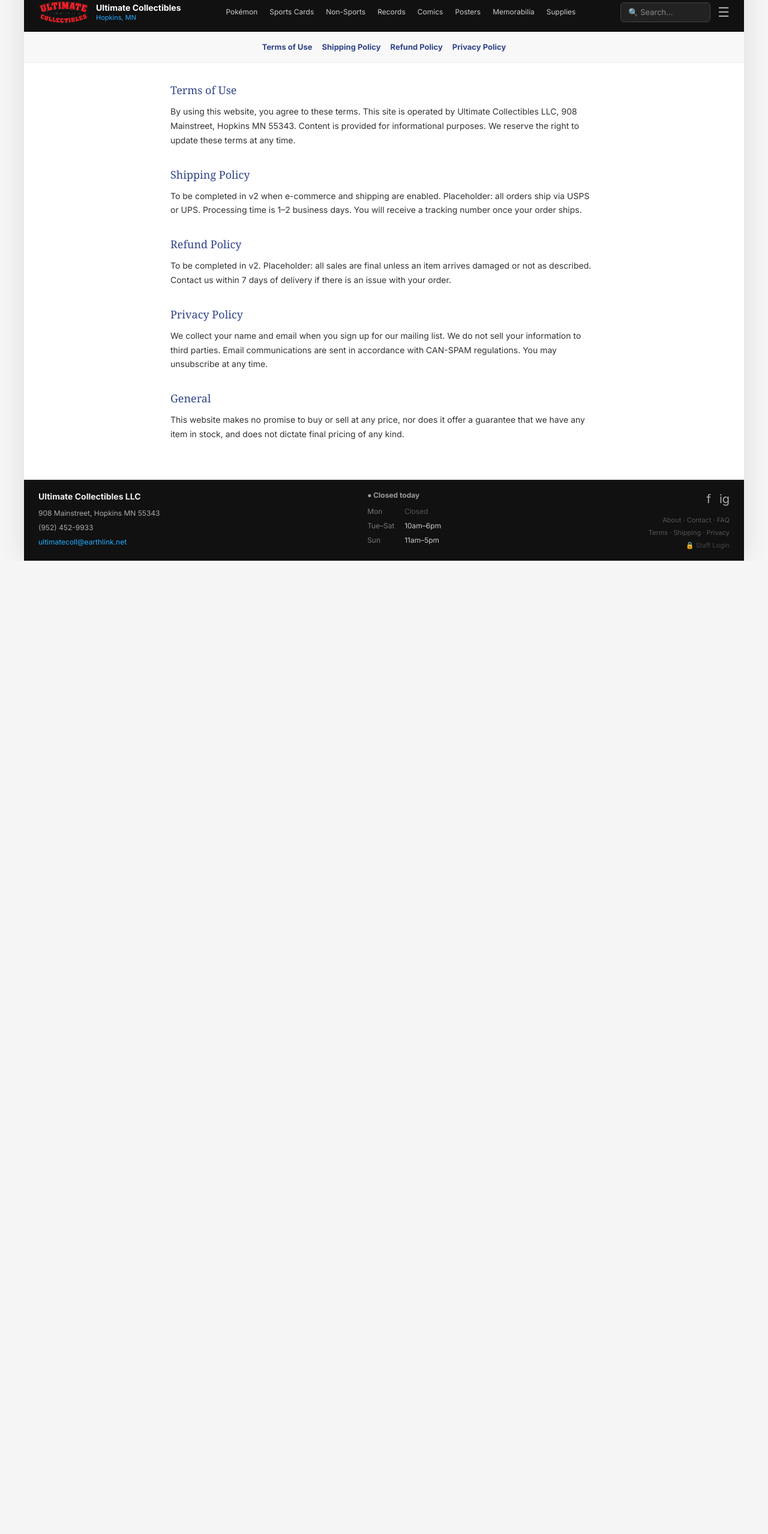
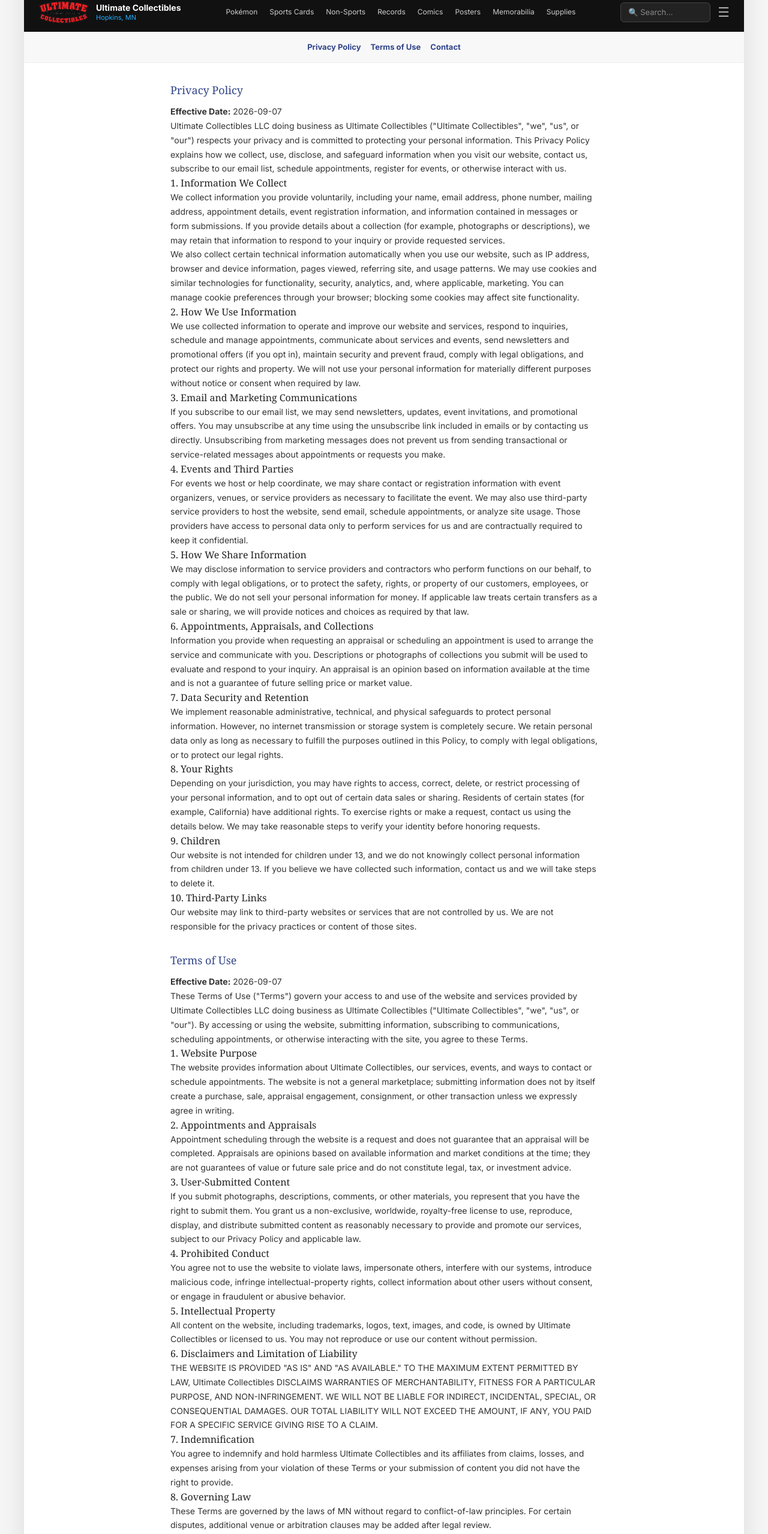
Before and after one commit to sablegg/ultimate-collectibles, a Next.js app: page /legal in a window 1280 px wide. Shown: the part 84-2642 px from the top of the page at 60% size. Before the commit the page ends 1019 px from the top, so only its background shows below. Built offline with nearby package versions, Linux system fonts and the light colour scheme; a web font is replaced by a local one.

Commit message:
Add combined Privacy Policy and Terms of Use page populated with business info

```diff
--- a/app/legal/page.tsx
+++ b/app/legal/page.tsx
@@ -1,68 +1,150 @@
 import { buildMetadata } from "@/lib/seo";
+import { business } from "@/lib/siteData";
 
 export const metadata = buildMetadata("legal");
+
+const effectiveDate = "2026-09-07";
 
 export default function LegalPage() {
   return (
     <>
       <div className="legal-nav">
+        <a href="#privacy">Privacy Policy</a>
         <a href="#terms">Terms of Use</a>
-        <a href="#shipping">Shipping Policy</a>
-        <a href="#refunds">Refund Policy</a>
-        <a href="#privacy">Privacy Policy</a>
+        <a href="#contact">Contact</a>
       </div>
 
       <div className="page-content">
-        {/*
-          NOTE: This is placeholder legal copy. Have an attorney review
-          Terms of Use, Shipping Policy, Refund Policy, and Privacy Policy
-          before this page is relied on in production.
-        */}
+        <div className="legal-section" id="privacy">
+          <h2>Privacy Policy</h2>
+          <p>
+            <strong>Effective Date:</strong> {effectiveDate}
+          </p>
+
+          <p>
+            {business.name} doing business as {business.shortName} (&quot;{business.shortName}&quot;, "we", "us", or "our") respects your privacy and is committed to protecting your personal information. This Privacy Policy explains how we collect, use, disclose, and safeguard information when you visit our website, contact us, subscribe to our email list, schedule appointments, register for events, or otherwise interact with us.
+          </p>
+
+          <h3>1. Information We Collect</h3>
+          <p>
+            We collect information you provide voluntarily, including your name, email address, phone number, mailing address, appointment details, event registration information, and information contained in messages or form submissions. If you provide details about a collection (for example, photographs or descriptions), we may retain that information to respond to your inquiry or provide requested services.
+          </p>
+          <p>
+            We also collect certain technical information automatically when you use our website, such as IP address, browser and device information, pages viewed, referring site, and usage patterns. We may use cookies and similar technologies for functionality, security, analytics, and, where applicable, marketing. You can manage cookie preferences through your browser; blocking some cookies may affect site functionality.
+          </p>
+
+          <h3>2. How We Use Information</h3>
+          <p>
+            We use collected information to operate and improve our website and services, respond to inquiries, schedule and manage appointments, communicate about services and events, send newsletters and promotional offers (if you opt in), maintain security and prevent fraud, comply with legal obligations, and protect our rights and property. We will not use your personal information for materially different purposes without notice or consent when required by law.
+          </p>
+
+          <h3>3. Email and Marketing Communications</h3>
+          <p>
+            If you subscribe to our email list, we may send newsletters, updates, event invitations, and promotional offers. You may unsubscribe at any time using the unsubscribe link included in emails or by contacting us directly. Unsubscribing from marketing messages does not prevent us from sending transactional or service-related messages about appointments or requests you make.
+          </p>
+
+          <h3>4. Events and Third Parties</h3>
+          <p>
+            For events we host or help coordinate, we may share contact or registration information with event organizers, venues, or service providers as necessary to facilitate the event. We may also use third-party service providers to host the website, send email, schedule appointments, or analyze site usage. Those providers have access to personal data only to perform services for us and are contractually required to keep it confidential.
+          </p>
+
+          <h3>5. How We Share Information</h3>
+          <p>
+            We may disclose information to service providers and contractors who perform functions on our behalf, to comply with legal obligations, or to protect the safety, rights, or property of our customers, employees, or the public. We do not sell your personal information for money. If applicable law treats certain transfers as a sale or sharing, we will provide notices and choices as required by that law.
+          </p>
+
+          <h3>6. Appointments, Appraisals, and Collections</h3>
+          <p>
+            Information you provide when requesting an appraisal or scheduling an appointment is used to arrange the service and communicate with you. Descriptions or photographs of collections you submit will be used to evaluate and respond to your inquiry. An appraisal is an opinion based on information available at the time and is not a guarantee of future selling price or market value.
+          </p>
+
+          <h3>7. Data Security and Retention</h3>
+          <p>
+            We implement reasonable administrative, technical, and physical safeguards to protect personal information. However, no internet transmission or storage system is completely secure. We retain personal data only as long as necessary to fulfill the purposes outlined in this Policy, to comply with legal obligations, or to protect our legal rights.
+          </p>
+
+          <h3>8. Your Rights</h3>
+          <p>
+            Depending on your jurisdiction, you may have rights to access, correct, delete, or restrict processing of your personal information, and to opt out of certain data sales or sharing. Residents of certain states (for example, California) have additional rights. To exercise rights or make a request, contact us using the details below. We may take reasonable steps to verify your identity before honoring requests.
+          </p>
+
+          <h3>9. Children</h3>
+          <p>
+            Our website is not intended for children under 13, and we do not knowingly collect personal information from children under 13. If you believe we have collected such information, contact us and we will take steps to delete it.
+          </p>
+
+          <h3>10. Third-Party Links</h3>
+          <p>
+            Our website may link to third-party websites or services that are not controlled by us. We are not responsible for the privacy practices or content of those sites.
+          </p>
+        </div>
+
         <div className="legal-section" id="terms">
           <h2>Terms of Use</h2>
           <p>
-            By using this website, you agree to these terms. This site is
-            operated by Ultimate Collectibles LLC, 908 Mainstreet, Hopkins
-            MN 55343. Content is provided for informational purposes. We
-            reserve the right to update these terms at any time.
+            <strong>Effective Date:</strong> {effectiveDate}
+          </p>
+
+          <p>
+            These Terms of Use ("Terms") govern your access to and use of the website and services provided by {business.name} doing business as {business.shortName} ("{business.shortName}", "we", "us", or "our"). By accessing or using the website, submitting information, subscribing to communications, scheduling appointments, or otherwise interacting with the site, you agree to these Terms.
+          </p>
+
+          <h3>1. Website Purpose</h3>
+          <p>
+            The website provides information about {business.shortName}, our services, events, and ways to contact or schedule appointments. The website is not a general marketplace; submitting information does not by itself create a purchase, sale, appraisal engagement, consignment, or other transaction unless we expressly agree in writing.
+          </p>
+
+          <h3>2. Appointments and Appraisals</h3>
+          <p>
+            Appointment scheduling through the website is a request and does not guarantee that an appraisal will be completed. Appraisals are opinions based on available information and market conditions at the time; they are not guarantees of value or future sale price and do not constitute legal, tax, or investment advice.
+          </p>
+
+          <h3>3. User-Submitted Content</h3>
+          <p>
+            If you submit photographs, descriptions, comments, or other materials, you represent that you have the right to submit them. You grant us a non-exclusive, worldwide, royalty-free license to use, reproduce, display, and distribute submitted content as reasonably necessary to provide and promote our services, subject to our Privacy Policy and applicable law.
+          </p>
+
+          <h3>4. Prohibited Conduct</h3>
+          <p>
+            You agree not to use the website to violate laws, impersonate others, interfere with our systems, introduce malicious code, infringe intellectual-property rights, collect information about other users without consent, or engage in fraudulent or abusive behavior.
+          </p>
+
+          <h3>5. Intellectual Property</h3>
+          <p>
+            All content on the website, including trademarks, logos, text, images, and code, is owned by {business.shortName} or licensed to us. You may not reproduce or use our content without permission.
+          </p>
+
+          <h3>6. Disclaimers and Limitation of Liability</h3>
+          <p>
+            THE WEBSITE IS PROVIDED "AS IS" AND "AS AVAILABLE." TO THE MAXIMUM EXTENT PERMITTED BY LAW, {business.shortName} DISCLAIMS WARRANTIES OF MERCHANTABILITY, FITNESS FOR A PARTICULAR PURPOSE, AND NON-INFRINGEMENT. WE WILL NOT BE LIABLE FOR INDIRECT, INCIDENTAL, SPECIAL, OR CONSEQUENTIAL DAMAGES. OUR TOTAL LIABILITY WILL NOT EXCEED THE AMOUNT, IF ANY, YOU PAID FOR A SPECIFIC SERVICE GIVING RISE TO A CLAIM.
+          </p>
+
+          <h3>7. Indemnification</h3>
+          <p>
+            You agree to indemnify and hold harmless {business.shortName} and its affiliates from claims, losses, and expenses arising from your violation of these Terms or your submission of content you did not have the right to provide.
+          </p>
+
+          <h3>8. Governing Law</h3>
+          <p>
+            These Terms are governed by the laws of {business.state} without regard to conflict-of-law principles. For certain disputes, additional venue or arbitration clauses may be added after legal review.
+          </p>
+
+          <h3>9. Changes to These Terms</h3>
+          <p>
+            We may update these Terms and the Privacy Policy as our business and website evolve. We will post updated terms with a revised "Last Updated" date. Continued use of the site after changes indicates acceptance of the updated terms.
           </p>
         </div>
 
-        <div className="legal-section" id="shipping">
-          <h2>Shipping Policy</h2>
+        <div className="legal-section" id="contact">
+          <h2>Contact</h2>
           <p>
-            To be completed in v2 when e-commerce and shipping are enabled.
-            Placeholder: all orders ship via USPS or UPS. Processing time is
-            1–2 business days. You will receive a tracking number once your
-            order ships.
+            {business.name} / {business.shortName}
+            <br />{business.fullAddress}
+            <br />Email: <a href={`mailto:${business.email}`}>{business.email}</a>
+            <br />Phone: <a href={business.phoneHref}>{business.phone}</a>
           </p>
-        </div>
-
-        <div className="legal-section" id="refunds">
-          <h2>Refund Policy</h2>
           <p>
-            To be completed in v2. Placeholder: all sales are final unless
-            an item arrives damaged or not as described. Contact us within
-            7 days of delivery if there is an issue with your order.
-          </p>
-        </div>
-
-        <div className="legal-section" id="privacy">
-          <h2>Privacy Policy</h2>
-          <p>
-            We collect your name and email when you sign up for our mailing
-            list. We do not sell your information to third parties. Email
-            communications are sent in accordance with CAN-SPAM regulations.
-            You may unsubscribe at any time.
-          </p>
-        </div>
-
-        <div className="legal-section">
-          <h2>General</h2>
-          <p>
-            This website makes no promise to buy or sell at any price, nor
-            does it offer a guarantee that we have any item in stock, and
-            does not dictate final pricing of any kind.
+            For privacy requests (access, correction, deletion, or other lawful rights), please contact us at the email or mailing address above. We may require verification of identity before responding to certain requests.
           </p>
         </div>
       </div>
```
